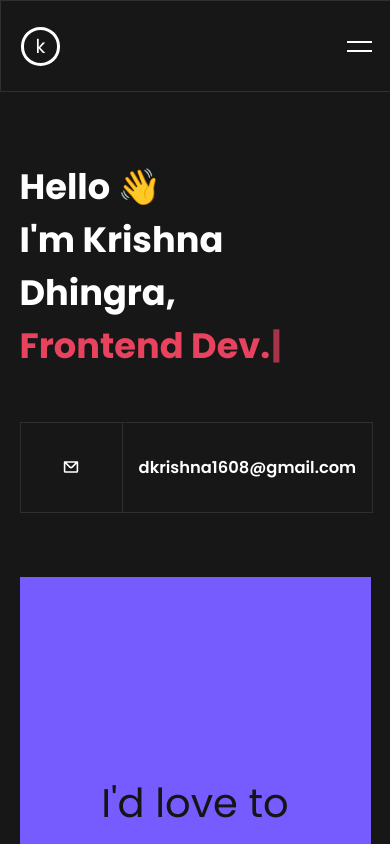
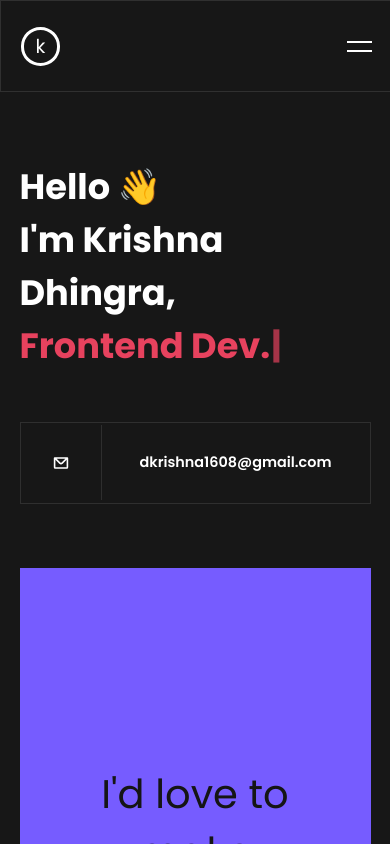
Before and after one commit to KrishnaDhingra/portfolio-website, a React (Create React App) app: page / in a window 390 px wide. Shown: the top 844 px of the page. Built offline with nearby package versions, Linux system fonts and the light colour scheme.

Commit message:
Changing the code of the gmail button

```diff
--- a/src/components/GmailButton/GmailButton.css
+++ b/src/components/GmailButton/GmailButton.css
@@ -1,42 +1,41 @@
-.gmailbuttoncontainer{
+.gmailbuttoncontainer {
   display: flex;
   align-items: center;
-    width: 29rem;
+  max-width: 29rem;
   border: 0.5px solid rgba(255, 255, 255, 0.1);
   background-color: transparent;
   position: relative;
   overflow: hidden;
-    max-width: 90vw;
 }
-.icon_container, .mail_container{
+.icon_container,
+.mail_container {
   display: flex;
   justify-content: center;
   align-items: center;
-    width: 100%;
   padding: 2rem 0rem;
 }
-.mail_icon{
+.mail_icon {
   transform: scale(1.2);
 }
-.icon_container{
-    flex-basis: 9rem;
+.icon_container {
+  padding: 2rem 3rem;
 }
-.mail_container{
+.mail_container {
   border-left: 0.5px solid rgba(255, 255, 255, 0.1);
-    flex-basis: auto;
+  flex: 1;
 }
-.mail_container > span{
+.mail {
   font-weight: 600;
   font-size: 1.02rem;
 }
-.gmailbuttoncontainer:hover{
+.gmailbuttoncontainer:hover {
   transition: all 0.3s;
   color: black;
 }
-.gmailbuttoncontainer:hover .mail_container{
+.gmailbuttoncontainer:hover .mail_container {
   border-left: 0.5px solid rgba(0, 0, 0, 0.5);
 }
-.gmailbuttoncontainer::before{
+.gmailbuttoncontainer::before {
   content: '';
   transition: all 0.3s;
   position: absolute;
@@ -47,6 +46,18 @@
   width: 100%;
   background-color: white;
 }
-.gmailbuttoncontainer:hover::before{
-    left: 0
+.gmailbuttoncontainer:hover::before {
+  left: 0;
 }
+@media only screen and (max-width: 500px) {
+  .mail {
+    font-size: 0.9rem;
+  }
+  .icon_container,
+  .mail_container {
+    padding-block: 1.7rem;
+  }
+  .icon_container {
+    padding: 2rem 2rem;
+  }
+}
--- a/src/components/Home_Contact/index.js
+++ b/src/components/Home_Contact/index.js
@@ -1,14 +1,12 @@
-import React, {useEffect} from 'react';
+import React, { useEffect } from 'react'
 import './home_contact.css'
 import { Link } from 'react-router-dom'
 import Aos from 'aos'
 
 function Home_Contact() {
-
-  useEffect(() =>{
-    Aos.init({duration: 1000, offset: 300});
+  useEffect(() => {
+    Aos.init({ duration: 1000, offset: 100 })
   }, [])
-
 
   return (
     <div className="home_contact">
@@ -19,7 +17,7 @@ function Home_Contact() {
         <button className="home_contact_button">Hire Me</button>
       </Link>
     </div>
-  );
+  )
 }
 
-export default Home_Contact;
+export default Home_Contact
```
Lines whose indentation alone changed are shown as unchanged.
